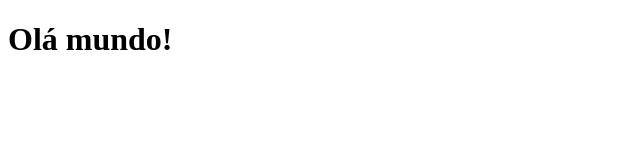
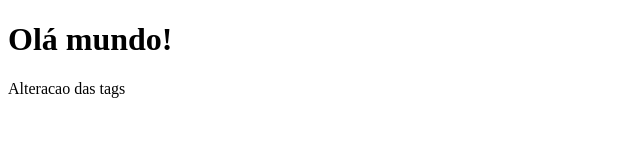
Before and after one commit to guguehub/curso_git_1, a plain HTML site: page index.html in a window 1280 px wide. Shown: the whole page, without its empty margins (0-640 px from the left). Drawn offline with Linux system fonts and the light colour scheme.

Commit message:
commit modificacao index.html

```diff
--- a/index.html
+++ b/index.html
@@ -10,6 +10,9 @@
     <h1>
         Olá mundo!
     </h1>
+    <p>
+        Alteracao das tags
+    </p>
 
 </body>
 </html>
```
